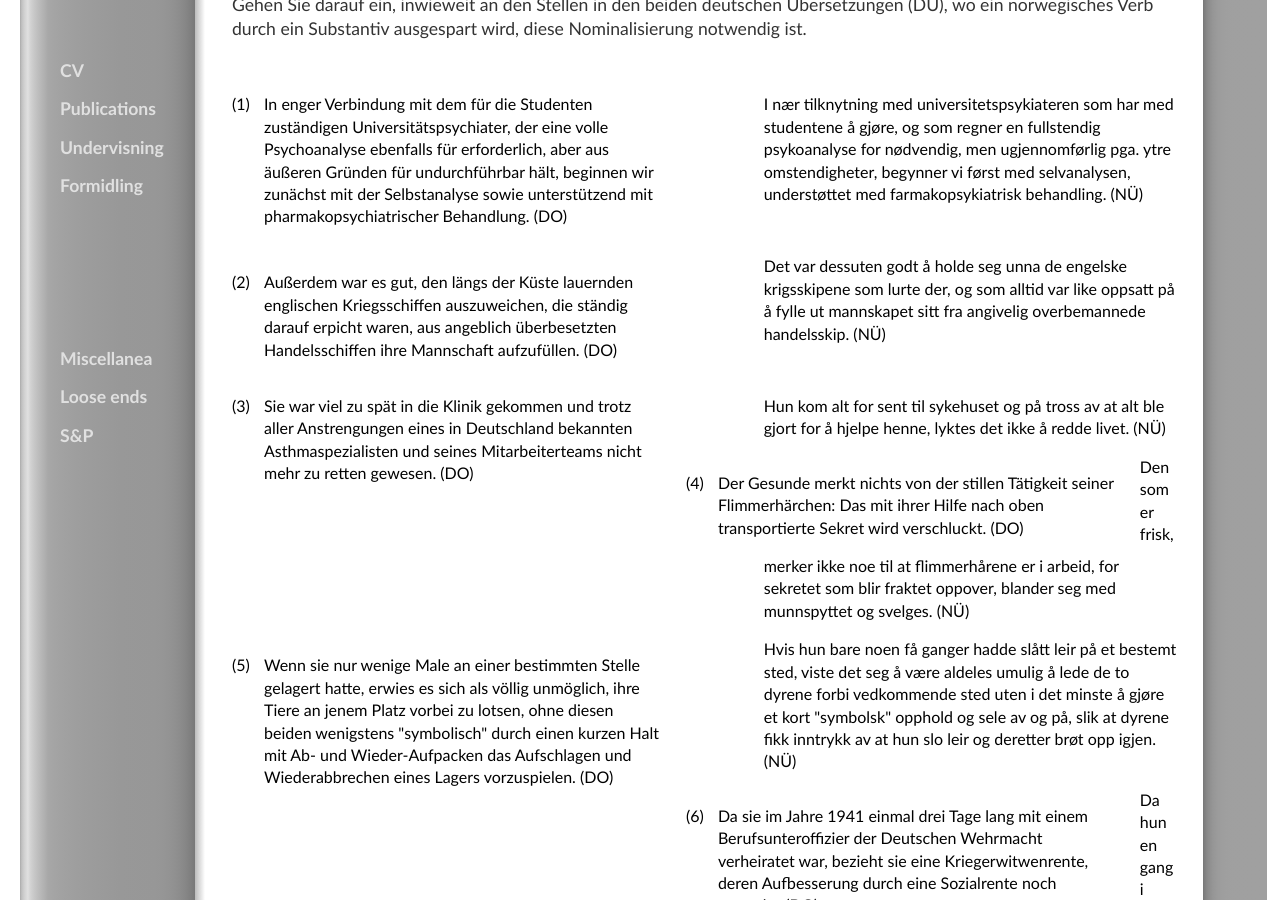
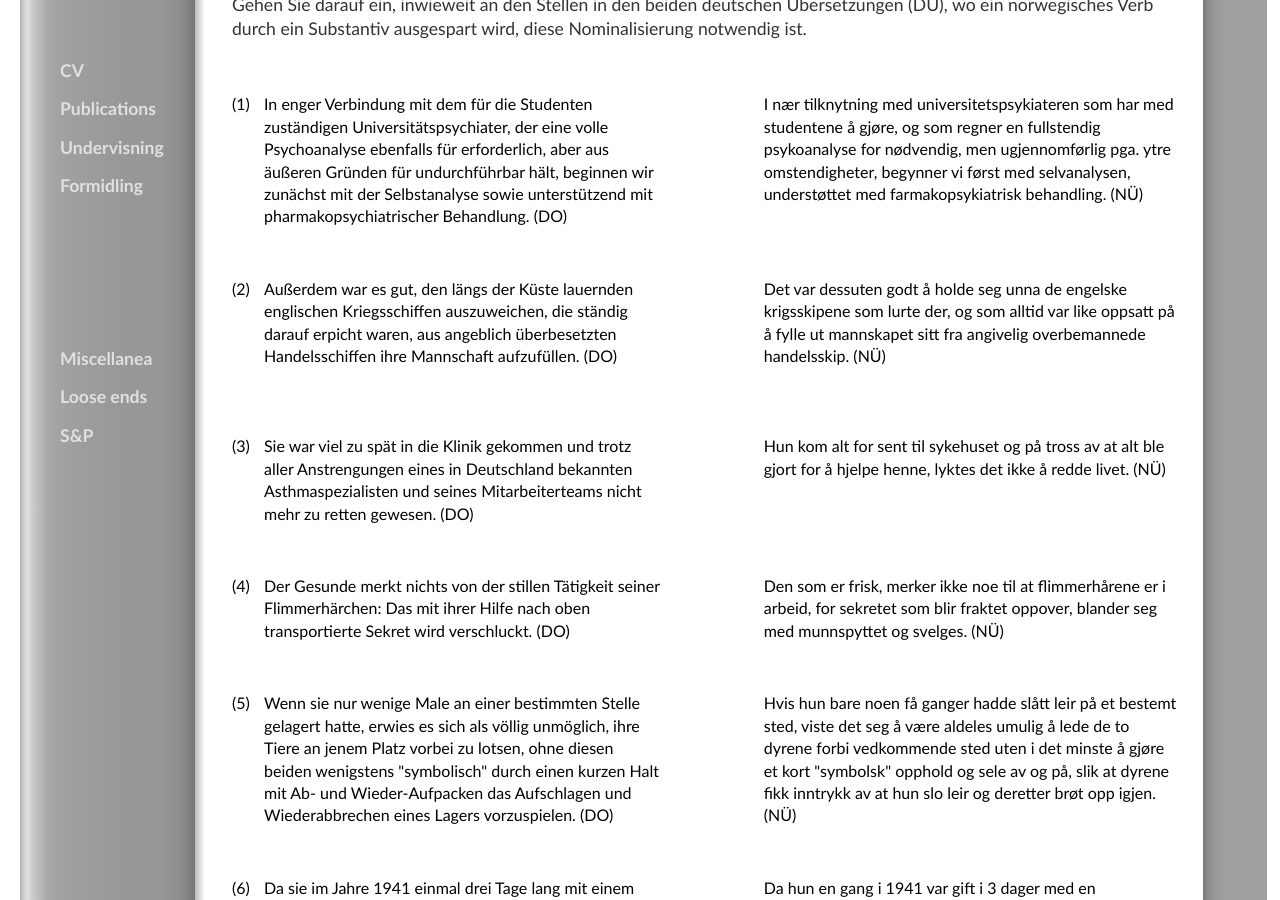
Before and after one commit to kjelljs/kjelljs.github.io, a Jekyll site: the page built from courses/kontrast/2004II.html, in a window 1280 px wide and 900 px high, scrolled down 369 px. Built offline with Jekyll 4.4.1, drawn with Linux system fonts in a browser that asks for light colours.

Commit message:
Update 2004II.html

```diff
--- a/courses/kontrast/2004II.html
+++ b/courses/kontrast/2004II.html
@@ -34,61 +34,62 @@ Gehen Sie darauf ein, inwieweit an den Stellen in den beiden deutschen Übersetz
 <div class="right"></br>
   <ul>
 <li>I nær tilknytning med universitetspsykiateren som har med studentene å gjøre, og som regner en fullstendig psykoanalyse for nødvendig, men ugjennomførlig pga. ytre omstendigheter, begynner vi først med selvanalysen, understøttet med farmakopsykiatrisk behandling. (NÜ)</li></ul></div>
-  </br></section>
+  </section>
 <section>
-<div class="left">
+  <div class="left"></br>
   <ol style="margin-right:25px; counter-reset: item 1">
 <li>Außerdem war es gut, den längs der Küste lauernden englischen Kriegsschiffen auszuweichen, die ständig darauf erpicht waren, aus angeblich überbesetzten Handelsschiffen ihre Mannschaft aufzufüllen. (DO)
 </li></ol></div>
-<div class="right">
+<div class="right"></br>
   <ul>
 <li>Det var dessuten godt å holde seg unna de engelske krigsskipene som lurte der, og som alltid var like oppsatt på å fylle ut mannskapet sitt fra angivelig overbemannede handelsskip. (NÜ)
 </li></ul></div></br></section>
-<div class="left">
+<section>
+  <div class="left"></br>
   <ol style="margin-right:25px; counter-reset: item 2">
 <li>Sie war viel zu spät in die Klinik gekommen und trotz aller Anstrengungen eines in Deutschland bekannten Asthmaspezialisten und seines Mitarbeiterteams nicht mehr zu retten gewesen. (DO)
 </li></ol></div>
-<div class="right">
+<div class="right"></br>
   <ul>
 <li>Hun kom alt for sent til sykehuset og på tross av at alt ble gjort for å hjelpe henne, lyktes det ikke å redde livet. (NÜ)
-</li></ul></div>
-<div class="left">
+    </li></ul></div></section><section>
+      <div class="left"></br>
   <ol style="margin-right:25px; counter-reset: item 3">
 <li>Der Gesunde merkt nichts von der stillen Tätigkeit seiner Flimmerhärchen: Das mit ihrer Hilfe nach oben transportierte Sekret wird verschluckt. (DO)
 </li></ol></div>
-<div class="right">
+<div class="right"></br>
   <ul>
 <li>Den som er frisk, merker ikke noe til at flimmerhårene er i arbeid, for sekretet som blir fraktet oppover, blander seg med munnspyttet og svelges. (NÜ)
-</li></ul></div>
-<div class="left">
+    </li></ul></div></section><section>
+      <div class="left"></br>
   <ol style="margin-right:25px; counter-reset: item 4">
 <li>Wenn sie nur wenige Male an einer bestimmten Stelle gelagert hatte, erwies es sich als völlig unmöglich, ihre Tiere an jenem Platz vorbei zu lotsen, ohne diesen beiden wenigstens "symbolisch" durch einen kurzen Halt mit Ab- und Wieder-Aufpacken das Aufschlagen und Wiederabbrechen eines Lagers vorzuspielen. (DO)
 </li></ol></div>
-<div class="right">
+<div class="right"></br>
   <ul>
 <li>Hvis hun bare noen få ganger hadde slått leir på et bestemt sted, viste det seg å være aldeles umulig å lede de to dyrene forbi vedkommende sted uten i det minste å gjøre et kort "symbolsk" opphold og sele av og på, slik at dyrene fikk inntrykk av at hun slo leir og deretter brøt opp igjen. (NÜ)
-</li></ul></div>
-<div class="left">
+    </li></ul></div></section><section>
+      <div class="left"></br>
   <ol style="margin-right:25px; counter-reset: item 5">
 <li>Da sie im Jahre 1941 einmal drei Tage lang mit einem Berufsunteroffizier der Deutschen Wehrmacht verheiratet war, bezieht sie eine Kriegerwitwenrente, deren Aufbesserung durch eine Sozialrente noch aussteht. (DO)
 </li></ol></div>
-<div class="right">
+<div class="right"></br>
   <ul>
 <li>Da hun en gang i 1941 var gift i 3 dager med en yrkesoffiser i Wehrmacht, har hun krigsenkepensjon, som ennå venter på å bli supplert av sosialtrygden. (NÜ)
-</li></ul></div>
-<div class="left">
+    </li></ul></div></section><section>
+      <div class="left"></br>
   <ol style="margin-right:25px; counter-reset: item 6">
 <li>Det er derimot skremmende hvor lett det er å bryte ned en biologisk balanse som det har tatt naturen mange millioner år å bygge opp. (NO)
 </li></ol></div>
-<div class="right">
+<div class="right"></br>
   <ul>
 <li>Es ist wirklich erschreckend, wie leicht sich ein biologisches Gleichgewicht zerstören lÃ¤sst, für dessen Aufbau die Natur viele Jahrmillionen gebraucht hat. (DÜ)
-</li></ul></div>
-<div class="left">
+    </li></ul></div></section><section>
+      <div class="left"></br>
   <ol style="margin-right:25px; counter-reset: item 7">
 <li>Det var spekulanter og kakser vi av og til letta for saker de knapt visste at de eide oppi ødemarka, saker som de ikke hadde visst hvordan de skulle bruke om de hadde råka borti dem. (NO)
 </li></ol></div>
-<div class="right">
+<div class="right"></br>
   <ul>
 <li>Spekulanten und Bonzen dagegen haben wir ab und zu um irgend etwas erleichtert, von dessen Existenz sie keine Ahnung mehr hatten und für das sie keine Verwendung gehabt hätten, wenn sie zufällig daraufgetreten wären. (DÜ)
-</li></ul></div>
+    </li></ul></div></section>
```
